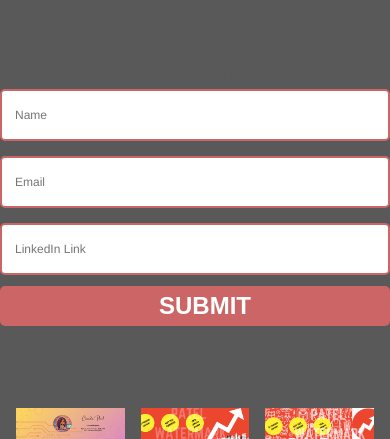
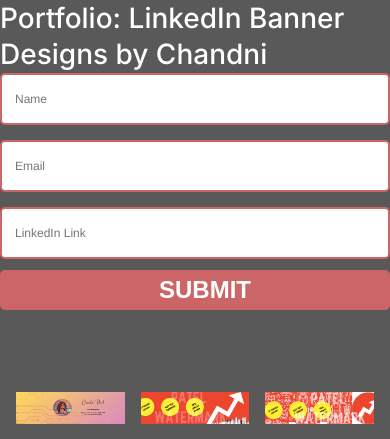
Before and after one commit to infoprints/infoprints.github.io, a PHP site: page /index.html in a window 390 px wide. Shown: the top 439 px of the page. Run offline with PHP 8.4, Linux system fonts and the light colour scheme.

Commit message:
Update design.css

```diff
--- a/design.css
+++ b/design.css
@@ -10,9 +10,14 @@
 
 @import url(https://fonts.googleapis.com/css?family=Montserrat:400,700);
 
-body { background-color:#595959;
-      color: #595959;
-     }
+body {
+  background-color:#595959;
+  color: #595959;
+}
+.intro{
+  color: white;
+
+}
 form {
   max-width:800px;
   margin-top:10px auto;
@@ -114,13 +119,7 @@ h1 {
 }
 
 
-.intro {
-  -ms-grid-column: 1;
-  grid-column-start: 1;
-  -ms-grid-column-span: 5;
-  grid-column-end: span 5;
-  margin-top: var(--padding);
-}
+
 
 header {
   display: -webkit-box;
@@ -242,12 +241,7 @@ footer {
   :root {
     font-size: 9px;
   }
-  .intro {
-    -ms-grid-column: 1;
-    grid-column-start: 1;
-    -ms-grid-column-span: 7;
-    grid-column-end: span 7;
-  }
+
   .project-grid {
     grid-row-gap: 16rem;
   }
```
